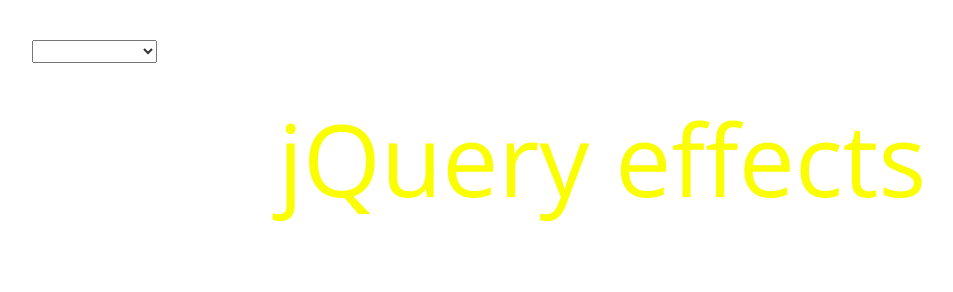
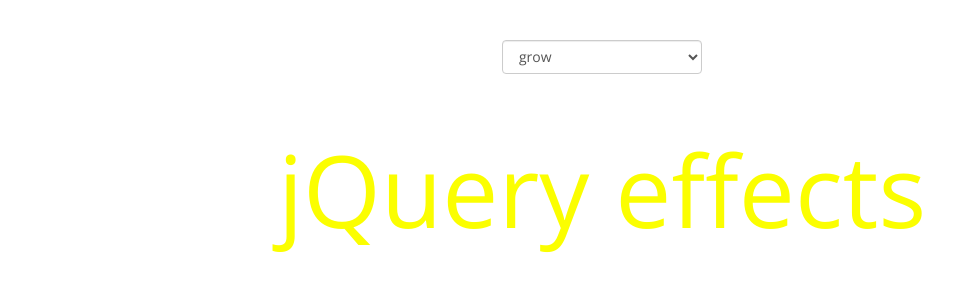
Before and after one commit to a15n/jquery-effects, a website: page index.html in a window 1280 px wide. Shown: the whole page, without its empty margins (38-991 px from the left). Drawn offline with nearby package versions, Linux system fonts and the light colour scheme.

Commit message:
all functionality built out

```diff
--- a/css/main.scss
+++ b/css/main.scss
@@ -8,12 +8,23 @@
   font-size: 100px;
 }
 
+select {
+  max-width: 200px;
+  float: none;
+  margin: 0 auto;
+}
+
+.row {
+  display: block !important;
+}
+
 .container {
   height: 200px;
+  text-align: center;
 }
 
 #target {
-  text-align: center;
+
   position: relative;
 }
 
--- a/index.html
+++ b/index.html
@@ -6,7 +6,7 @@
   <title>jquery effects</title>
   <link rel="icon" href="img/favicon.ico" type="image/x-icon">
 
-  <link href='http://fonts.googleapis.com/css?family=Open+Sans' rel='stylesheet' type='text/css'>
+  <link href='http://fonts.googleapis.com/css?family=Open+Sans:300' rel='stylesheet' type='text/css'>
 
   <!-- build:css css/final.css-->
   <link rel="stylesheet" href="css/normalize.css">
@@ -22,7 +22,7 @@
 
     <br>
     <br>
-    <select>
+    <select class="form-control">
       <optgroup label="basic">
         <option value="fontSize:+=50px">grow</option>
         <option value="fontSize:-=50px">shrink</option>
@@ -31,19 +31,19 @@
         <option value="opacity:0">hide</option>
         <option value="letterSpacing:25px">letter spacing</option>
         <option value="borderWidth:10px">add border</option>
-        <option value="fontSize:+=50px:left:-250px">multiple</option>
       </optgroup>
 
       <optgroup label="multiple">
-        <option value="fontSize:+=50px:left:-250px">multiple</option>
+        <option value="top:100px:left:250px">bottom and right</option>
+        <option value="fontSize:+=50px:opacity:0">grow and hide</option>
+        <option value="borderWidth:10px:fontSize:-=50px">border and shrink</option>
       </optgroup>
     </select>
     <br>
     <br>
-      <h1 class="rainbow" id="target">
-        jQuery effects
-      </h1>
-    <br>
+    <h1 class="rainbow" id="target">
+      jQuery effects
+    </h1>
 
   </div>
 
--- a/js/main.js
+++ b/js/main.js
@@ -8,8 +8,8 @@
 
 function arrayToObject(inputArray) {
   var properties = {};
-  for (var i = 0; i < inputArray.length; i+=2) {
-		properties[inputArray[i]] = inputArray[i + 1];
+  for (var i = 0; i < inputArray.length; i += 2) {
+    properties[inputArray[i]] = inputArray[i + 1];
   }
   return properties;
 }
@@ -17,12 +17,12 @@
 
 $(document).ready(function() {
 
-  $('select').prop('selectedIndex', -1)
+  // $('select').prop('selectedIndex', -1);
 
   $('select').on('change', function() {
     var valueArray = $('select').val().split(':');
     var properties = arrayToObject(valueArray);
-    console.log(properties);
-    $('#target').animate(properties, 2000, reset);
+    $('#target').animate(properties, 2000, reset)
   });
+
 });
```
Also changed, not shown: css/main.css.
